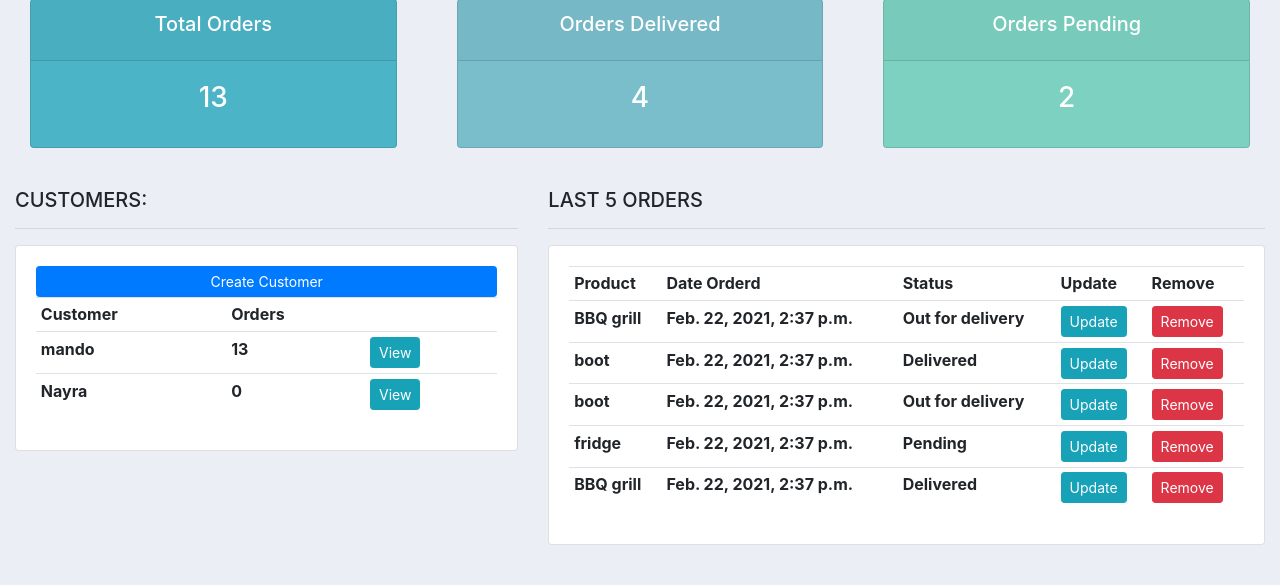
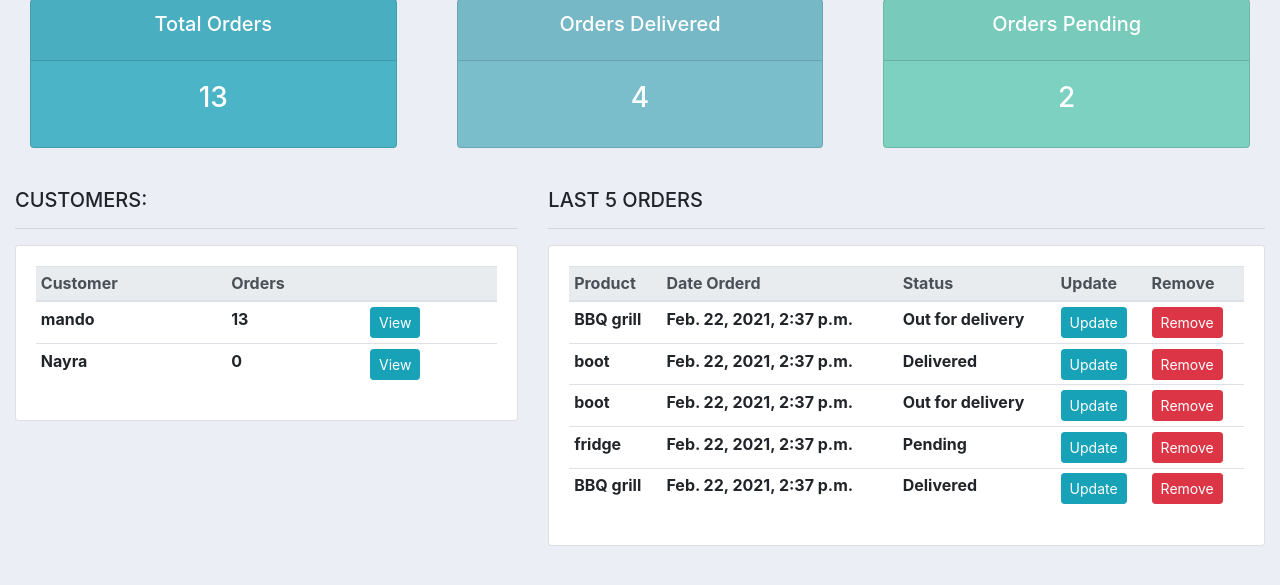
Before and after one commit to Suleiman99Hesham/Customer-relationship-management, a Django app: page / in a window 1280 px wide. Shown: the part 91-676 px from the top of the page. Run offline with Django 3.2, Linux system fonts and the light colour scheme; a user stored in the database is signed in; data comes from the database, SQL or seed files in the repository; lists and menus that the app fills with data are empty; some libraries are stand-ins or nearby versions.

Commit message:
modify forms layout

```diff
--- a/CRM/accounts/templates/accounts/dashboard.html
+++ b/CRM/accounts/templates/accounts/dashboard.html
@@ -11,13 +11,14 @@
 		<h5>CUSTOMERS:</h5>
 		<hr>
 		<div class="card card-body">
-			<a class="btn btn-primary  btn-sm btn-block" href="">Create Customer</a>
 			<table class="table table-sm">
+				<thead class="thead-light">
 					<tr>
 						<th>Customer</th>
 						<th>Orders</th>
 						<th></th>
 					</tr>
+				</thead>
 				{% for customer in customers %}
 				<tr>
 					<th>{{ customer }}</th>
@@ -34,6 +35,7 @@
 		<hr>
 		<div class="card card-body">
 			<table class="table table-sm">
+				<thead class="thead-light">
 					<tr>
 						<th>Product</th>
 						<th>Date Orderd</th>
@@ -41,6 +43,7 @@
 						<th>Update</th>
 						<th>Remove</th>
 					</tr>
+				</thead>
 					{% for order in last_orders %}
 					<tr>
 					<th>{{order.product.name}}</th>
```
Lines whose indentation alone changed are shown as unchanged.
